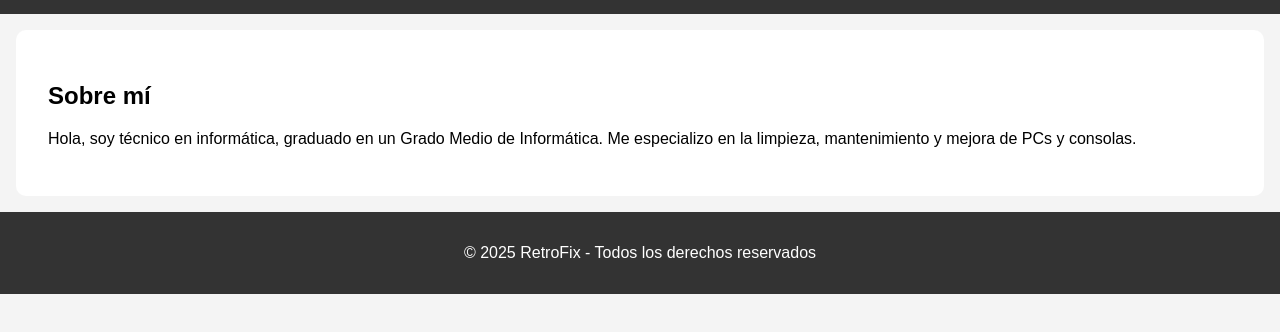
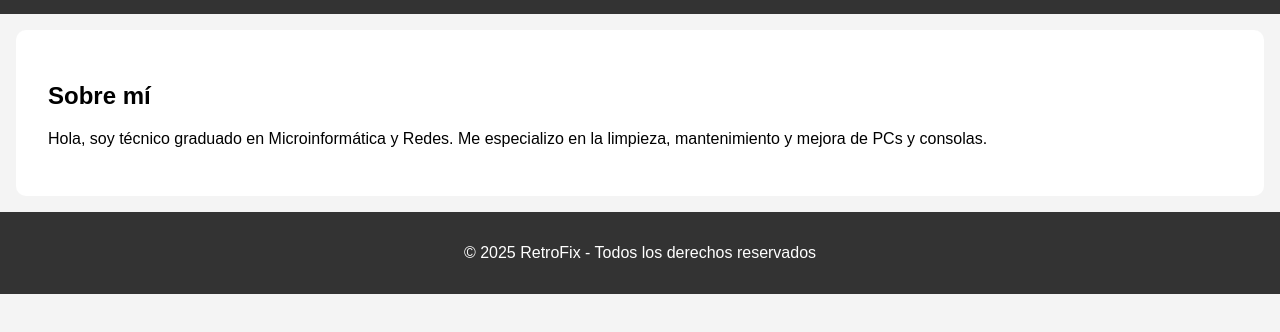
Before and after one commit to RetroFix2025/retrofix, a plain HTML site: page index.html in a window 1280 px wide. Shown: the part 116-448 px from the top of the page. Drawn offline with Linux system fonts and the light colour scheme.

Commit message:
Update index.html

```diff
--- a/index.html
+++ b/index.html
@@ -22,7 +22,7 @@
 <main>
     <section id="inicio">
         <h2>Sobre mí</h2>
-        <p>Hola, soy técnico en informática, graduado en un Grado Medio de Informática. Me especializo en la limpieza, mantenimiento y mejora de PCs y consolas.</p>
+        <p>Hola, soy técnico graduado en Microinformática y Redes. Me especializo en la limpieza, mantenimiento y mejora de PCs y consolas.</p>
     </section>
 </main>
 
```
